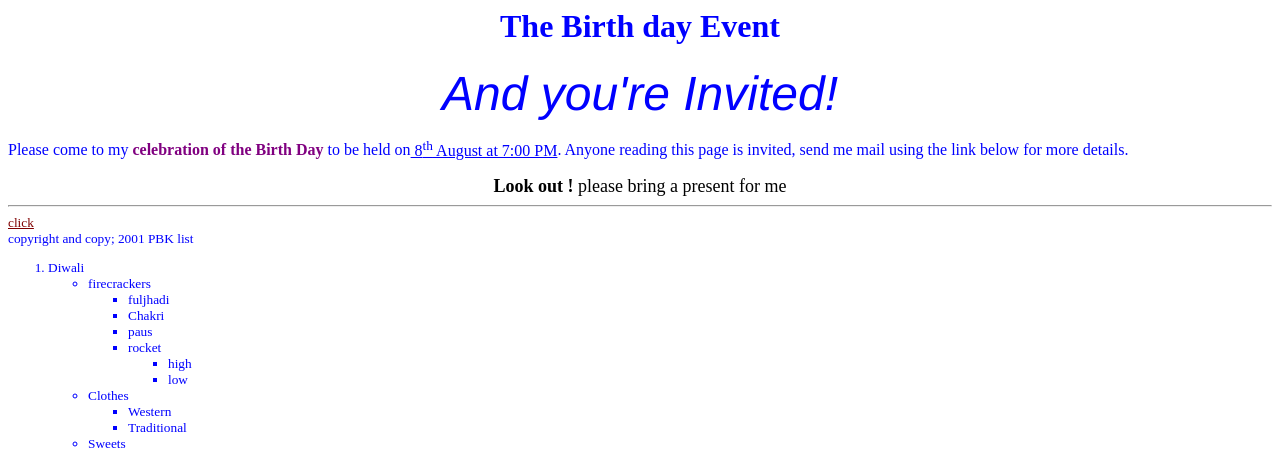
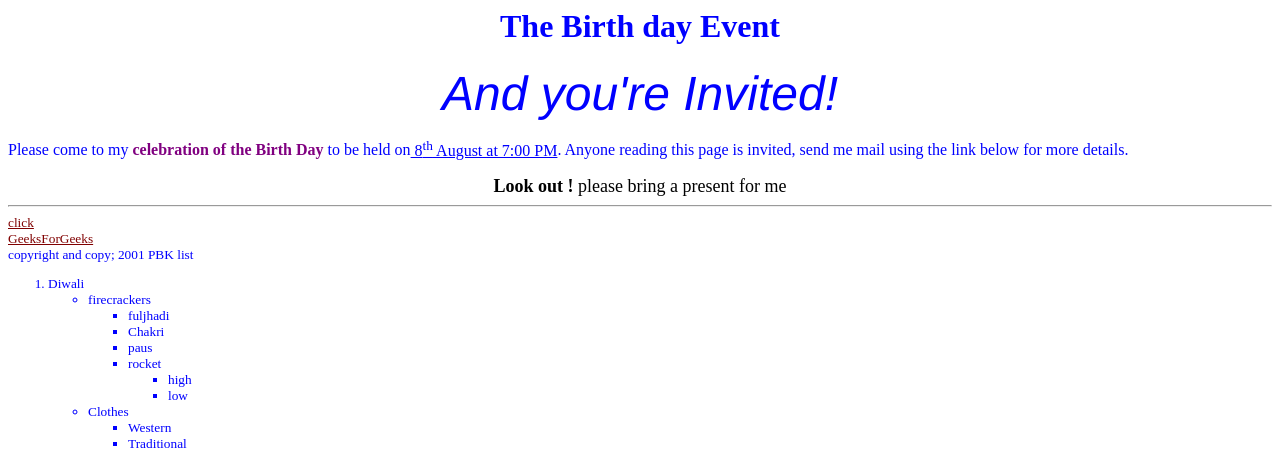
Before and after one commit to kotianharshit/Diwali_website, a plain HTML site: page index.html in a window 1280 px wide. Shown: the top 449 px of the page. Drawn offline with Linux system fonts and the light colour scheme.

Commit message:
Update index.html

```diff
--- a/index.html
+++ b/index.html
@@ -28,6 +28,9 @@ send me mail using the link below for more details.
 <small>
 <a HREF = "mailto:harshitkotian485@gmail.com">
 click </a>
+  <br/>
+  <a HREF = "https://www.geeksforgeeks.org/">
+GeeksForGeeks </a>
 <br>
 copyright and copy; 2001 PBK
 
```
